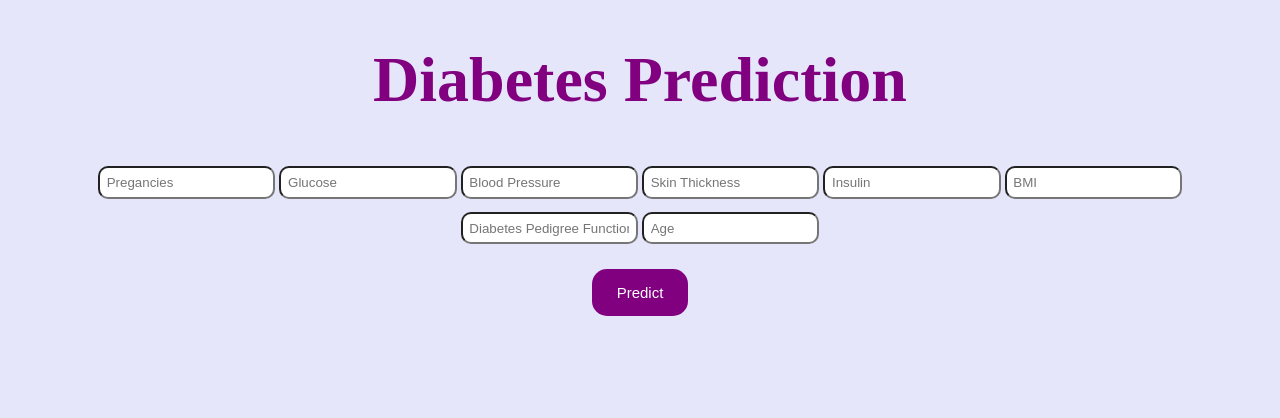
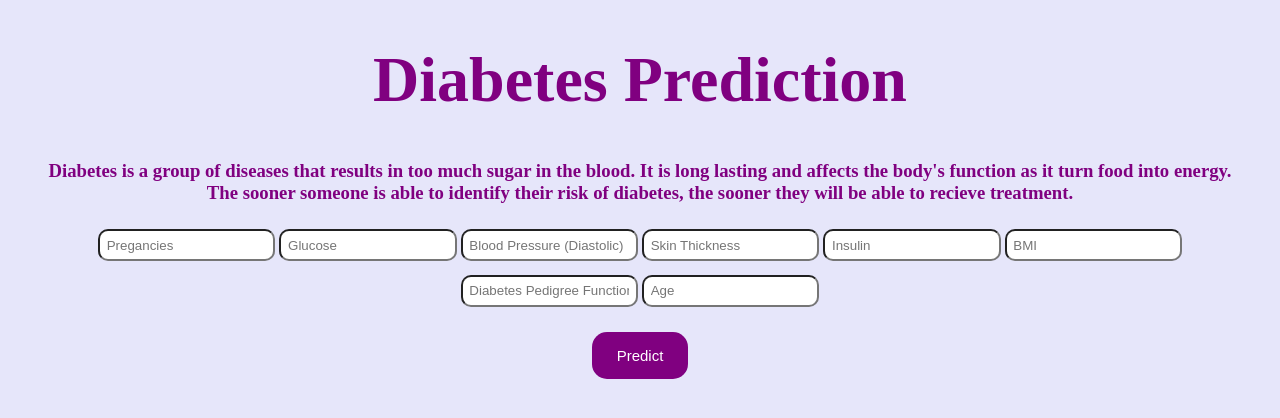
Before and after one commit to anshimathur0325/Diabetes-ML-Flask-App, a Flask app: page / in a window 1280 px wide. Shown: the top 418 px of the page. Run offline with Flask 2, Linux system fonts and the light colour scheme; parts of the project's set-up code (start-up, migrations or seed data) failed here and were passed over.

Commit message:
Update to website.

```diff
--- a/templates/index.html
+++ b/templates/index.html
@@ -13,12 +13,12 @@
 <body>
  <div >
 	<h1 style="text-align: center;">Diabetes Prediction</h1>
-
+    <h3>Diabetes is a group of diseases that results in too much sugar in the blood. It is long lasting and affects the body's function as it turn food into energy. The sooner someone is able to identify their risk of diabetes, the sooner they will be able to recieve treatment. </h3>
      <!-- Main Input For Receiving Query to our ML -->
     <form action="{{ url_for('predict')}}" method="post" netlify netlify-honeypot="bot-field">
     	<input type="text" name="Pregnancies" placeholder="Pregancies" required="required" />
       <input type="text" name="Glucose" placeholder="Glucose" required="required" />
-		  <input type="text" name="BloodPressure" placeholder="Blood Pressure" required="required" />
+		  <input type="text" name="BloodPressure" placeholder="Blood Pressure (Diastolic)" required="required" />
 		  <input type="text" name="SkinThickness" placeholder="Skin Thickness" required="required" />
       <input type="text" name="Insulin" placeholder="Insulin" required="required" />
       <input type="text" name="BMI" placeholder="BMI" required="required" />
```
Also changed, not shown: model.py (+6 -3 lines), 1 other file.
